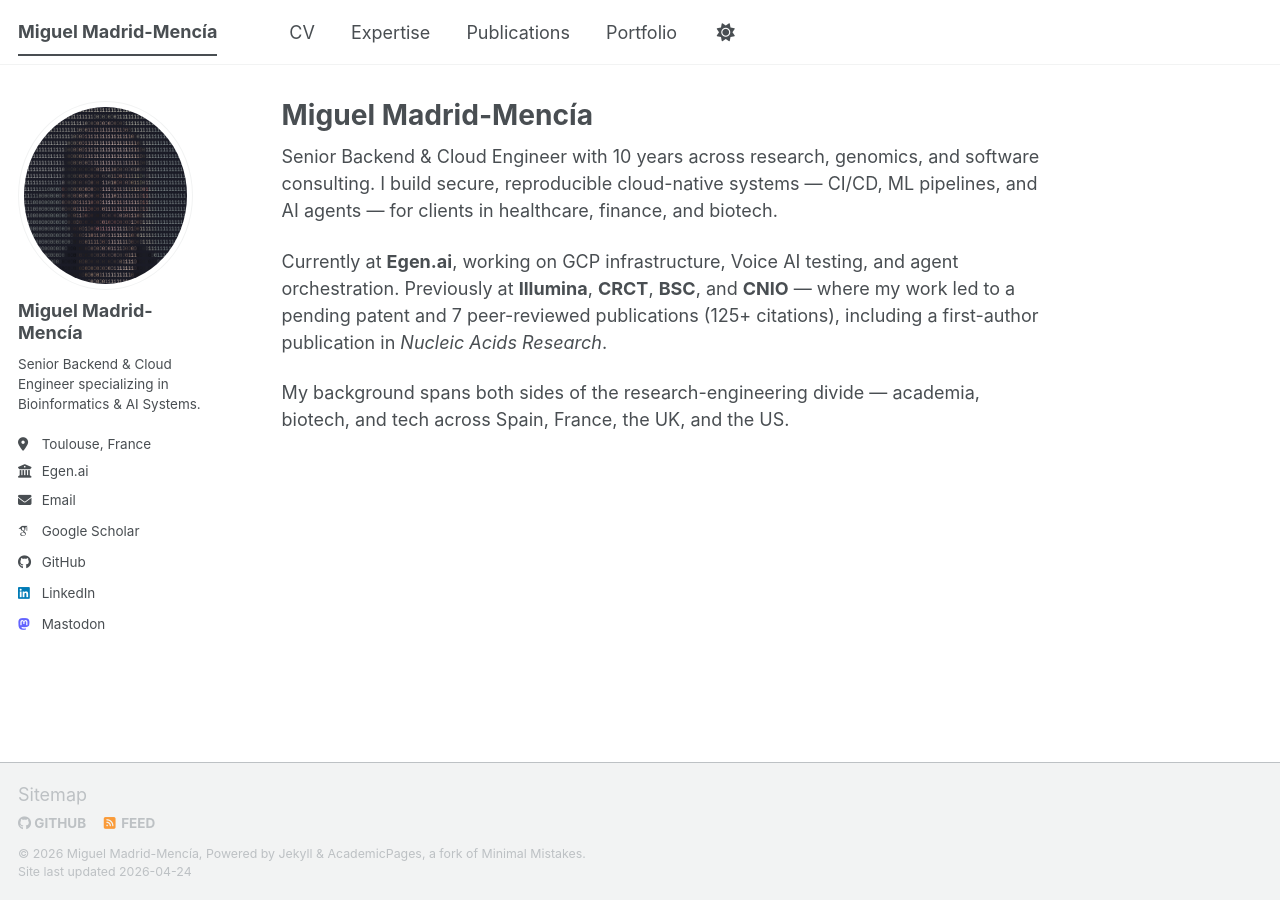
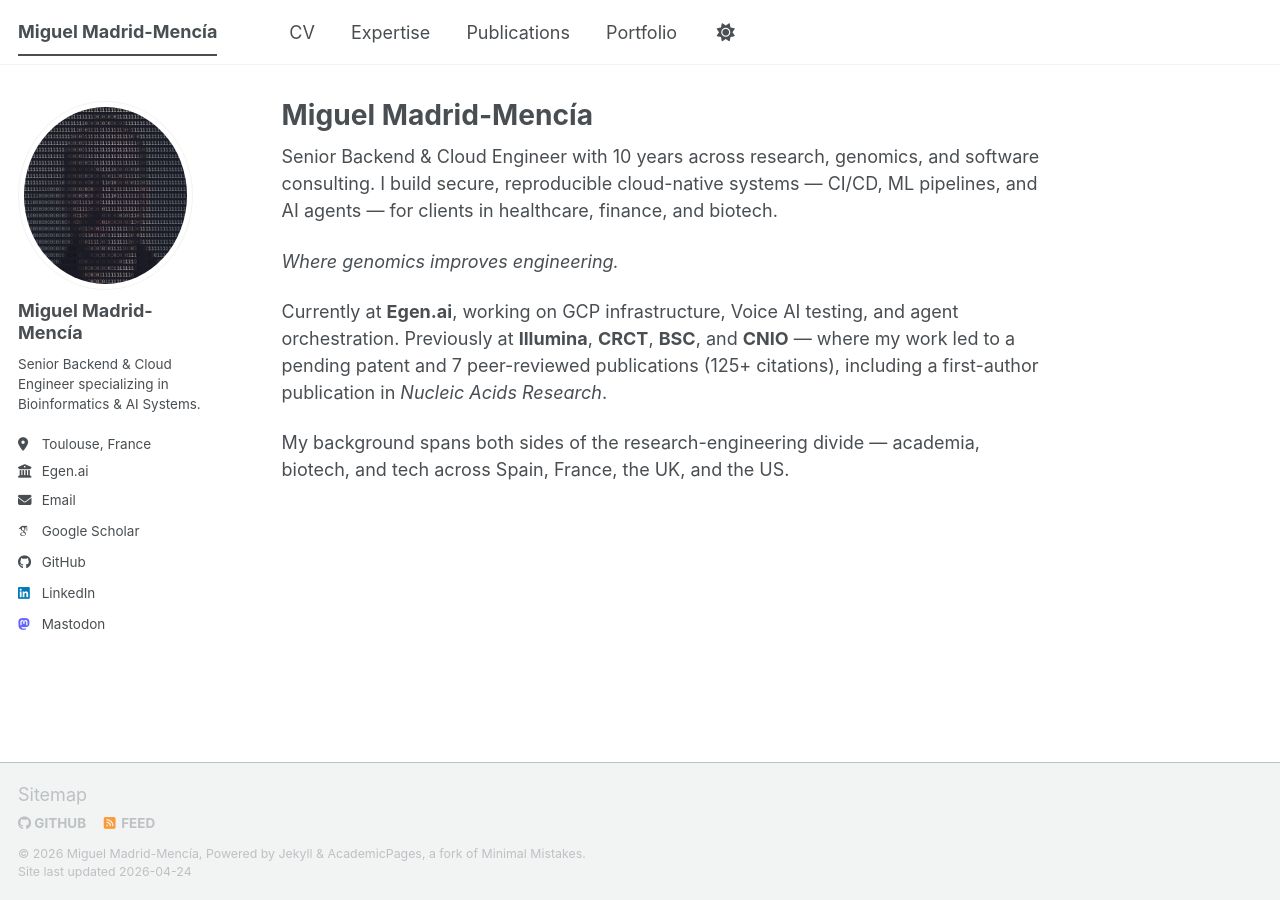
Before and after one commit to mimame/mimame.github.io, a Jekyll site: the page built from _pages/about.md, in a window 1280 px wide. Built offline with Jekyll 4.4.1, drawn with Linux system fonts in a browser that asks for light colours; some web fonts are replaced; a script bundle is joined from its source files by our own code; library files that are not in the unit come from our copies.

Commit message:
feat(profile): refine about page tagline and apply style fixes

```diff
--- a/_pages/about.md
+++ b/_pages/about.md
@@ -9,6 +9,8 @@
 
 Senior Backend & Cloud Engineer with 10 years across research, genomics, and software consulting. I build secure, reproducible cloud-native systems — CI/CD, ML pipelines, and AI agents — for clients in healthcare, finance, and biotech.
 
+*Where genomics improves engineering.*
+
 Currently at **Egen.ai**, working on GCP infrastructure, Voice AI testing, and agent orchestration. Previously at **Illumina**, **CRCT**, **BSC**, and **CNIO** — where my work led to a pending patent and 7 peer-reviewed publications (125+ citations), including a first-author publication in *Nucleic Acids Research*.
 
 My background spans both sides of the research-engineering divide — academia, biotech, and tech across Spain, France, the UK, and the US.
```
Also changed, not shown: _pages/expertise.md (line endings or trailing spaces).
